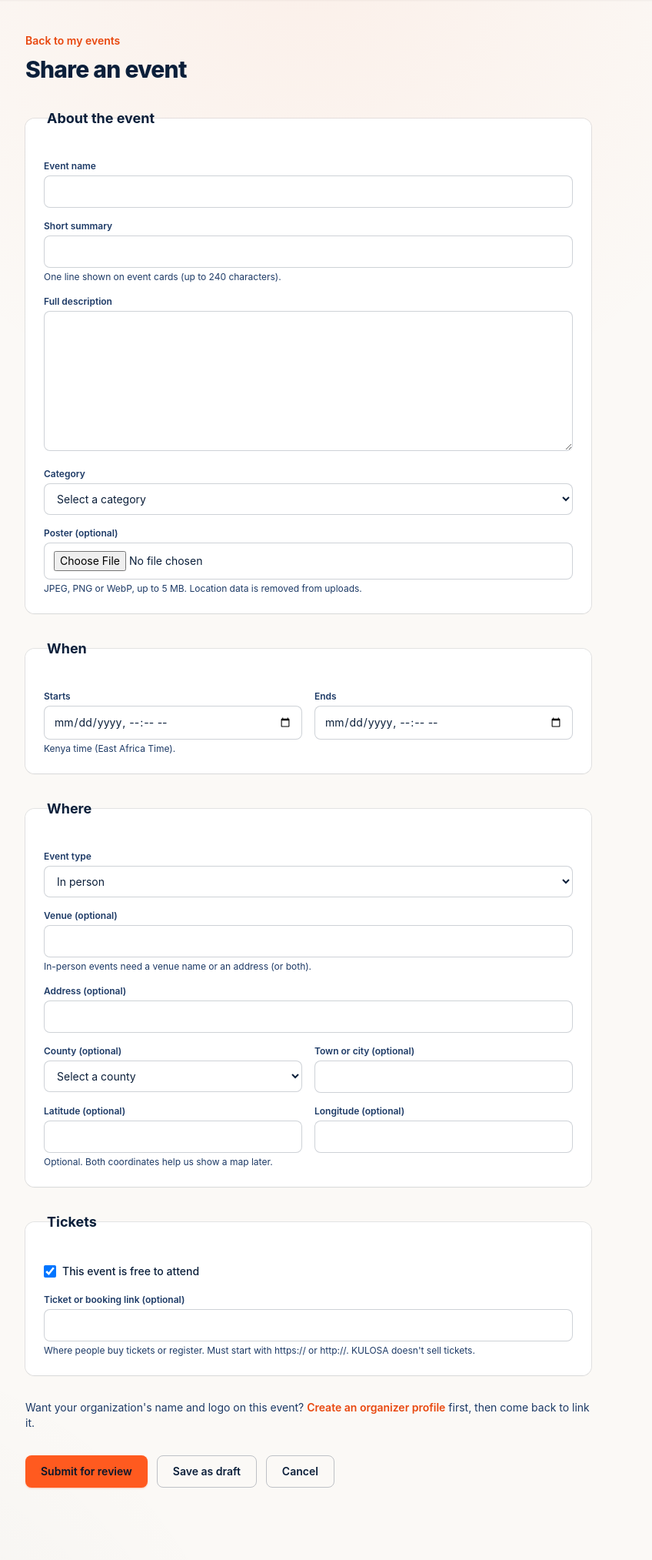
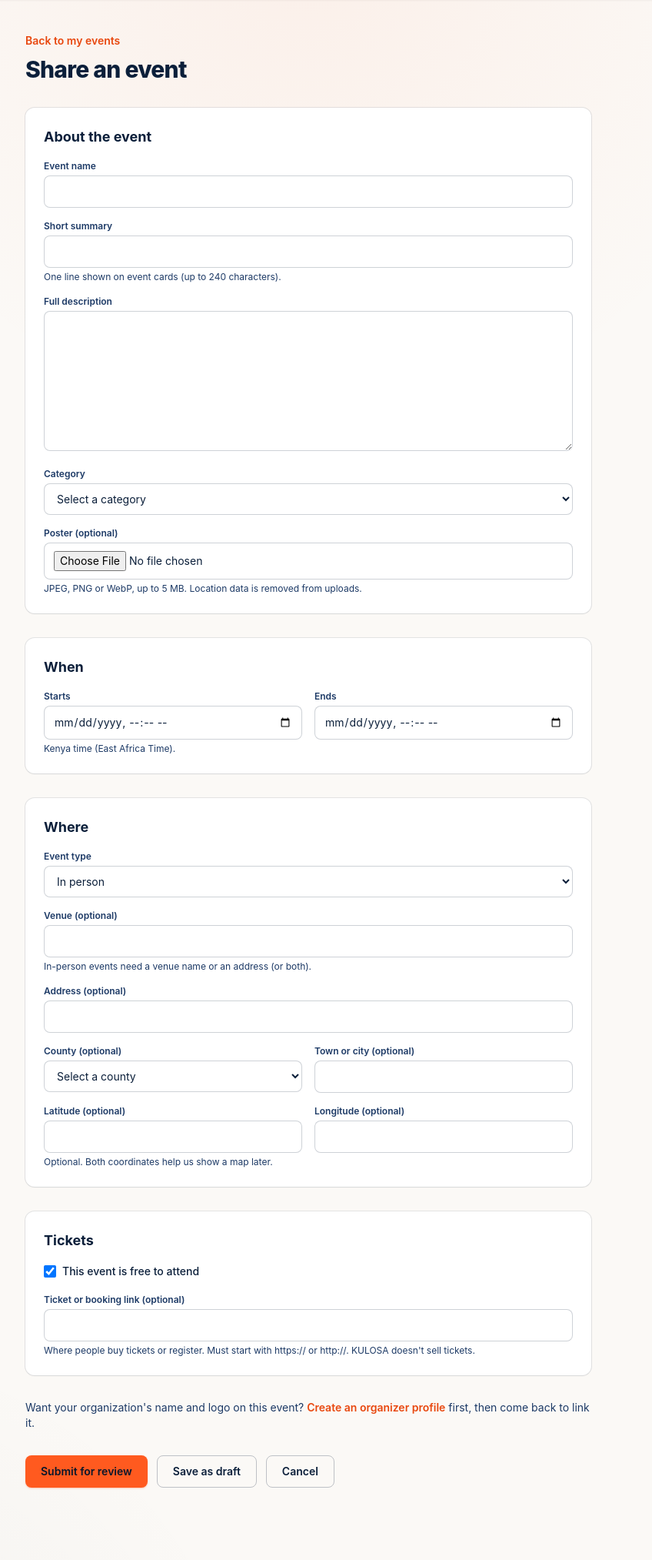
Before and after one commit to noberto21/kulosa, a Django app: page /my-events/new/ in a window 1280 px wide. Shown: the part 63-2090 px from the top of the page at 77% size, without its empty margins (239-1087 px from the left). Run offline with Django 5.2, Linux system fonts and the light colour scheme; the visitor is signed in with stand-in values (Sample User, id 1); data that the repository does not hold is empty; parts of the project's set-up code (start-up, migrations or seed data) failed here and were passed over; some libraries are stand-ins or nearby versions.

Commit message:
Fix event form card titles to render inside cards
Replace fieldset and legend tags with styled card containers and internal h2 headings so section titles sit neatly inside the cards rather than on the border line. Recompile Tailwind CSS.

```diff
--- a/templates/dashboard/event_form.html
+++ b/templates/dashboard/event_form.html
@@ -20,8 +20,8 @@
       <div class="rounded-lg bg-red-50 px-4 py-3 text-sm text-red-900" role="alert">Some details need fixing. The problems are marked below.</div>
     {% endif %}
 
-    <fieldset class="space-y-4 rounded-xl bg-white p-6 shadow-sm ring-1 ring-navy-900/10">
-      <legend class="px-1 text-lg font-bold">About the event</legend>
+    <div class="space-y-4 rounded-xl bg-white p-6 shadow-sm ring-1 ring-navy-900/10">
+      <h2 class="text-lg font-bold text-navy-900">About the event</h2>
       {% include "partials/_field.html" with field=form.title %}
       {% include "partials/_field.html" with field=form.summary %}
       {% include "partials/_field.html" with field=form.description %}
@@ -34,18 +34,18 @@
         </div>
         {% if event.cover_image %}<p class="mt-3 text-xs font-semibold text-navy-700">Current poster:</p><img src="{{ event.cover_image.url }}" alt="Current poster" class="mt-1 h-32 rounded-lg object-cover">{% endif %}
       </div>
-    </fieldset>
+    </div>
 
-    <fieldset class="space-y-4 rounded-xl bg-white p-6 shadow-sm ring-1 ring-navy-900/10">
-      <legend class="px-1 text-lg font-bold">When</legend>
+    <div class="space-y-4 rounded-xl bg-white p-6 shadow-sm ring-1 ring-navy-900/10">
+      <h2 class="text-lg font-bold text-navy-900">When</h2>
       <div class="grid gap-4 sm:grid-cols-2">
         {% include "partials/_field.html" with field=form.start_datetime %}
         {% include "partials/_field.html" with field=form.end_datetime %}
       </div>
-    </fieldset>
+    </div>
 
-    <fieldset class="space-y-4 rounded-xl bg-white p-6 shadow-sm ring-1 ring-navy-900/10">
-      <legend class="px-1 text-lg font-bold">Where</legend>
+    <div class="space-y-4 rounded-xl bg-white p-6 shadow-sm ring-1 ring-navy-900/10">
+      <h2 class="text-lg font-bold text-navy-900">Where</h2>
       {% include "partials/_field.html" with field=form.event_type %}
       <div data-place-fields class="space-y-4">
         {% include "partials/_field.html" with field=form.venue_name %}
@@ -59,20 +59,20 @@
           {% include "partials/_field.html" with field=form.longitude %}
         </div>
       </div>
-    </fieldset>
+    </div>
 
-    <fieldset class="space-y-4 rounded-xl bg-white p-6 shadow-sm ring-1 ring-navy-900/10">
-      <legend class="px-1 text-lg font-bold">Tickets</legend>
+    <div class="space-y-4 rounded-xl bg-white p-6 shadow-sm ring-1 ring-navy-900/10">
+      <h2 class="text-lg font-bold text-navy-900">Tickets</h2>
       {% include "partials/_field.html" with field=form.is_free %}
       <div data-price-field>{% include "partials/_field.html" with field=form.ticket_price %}</div>
       {% include "partials/_field.html" with field=form.booking_url %}
-    </fieldset>
+    </div>
 
     {% if form.organizer %}
-    <fieldset class="space-y-4 rounded-xl bg-white p-6 shadow-sm ring-1 ring-navy-900/10">
-      <legend class="px-1 text-lg font-bold">Organizer</legend>
+    <div class="space-y-4 rounded-xl bg-white p-6 shadow-sm ring-1 ring-navy-900/10">
+      <h2 class="text-lg font-bold text-navy-900">Organizer</h2>
       {% include "partials/_field.html" with field=form.organizer %}
-    </fieldset>
+    </div>
     {% else %}
     <p class="text-sm text-navy-700">Want your organization's name and logo on this event? <a class="font-semibold text-flame-600 hover:underline" href="{% url 'dashboard:organizer' %}">Create an organizer profile</a> first, then come back to link it.</p>
     {% endif %}
```
Also changed, not shown: static/css/tailwind.css.
